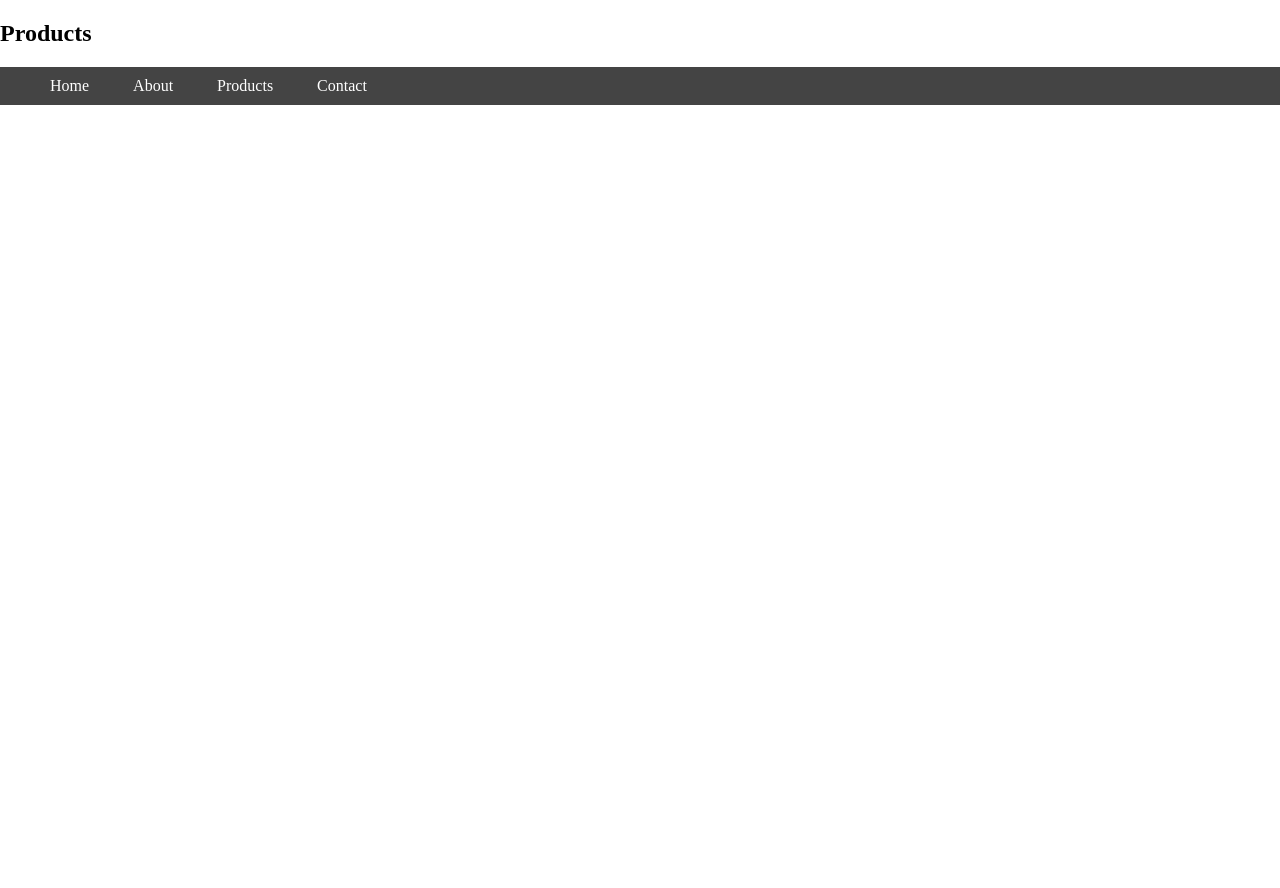
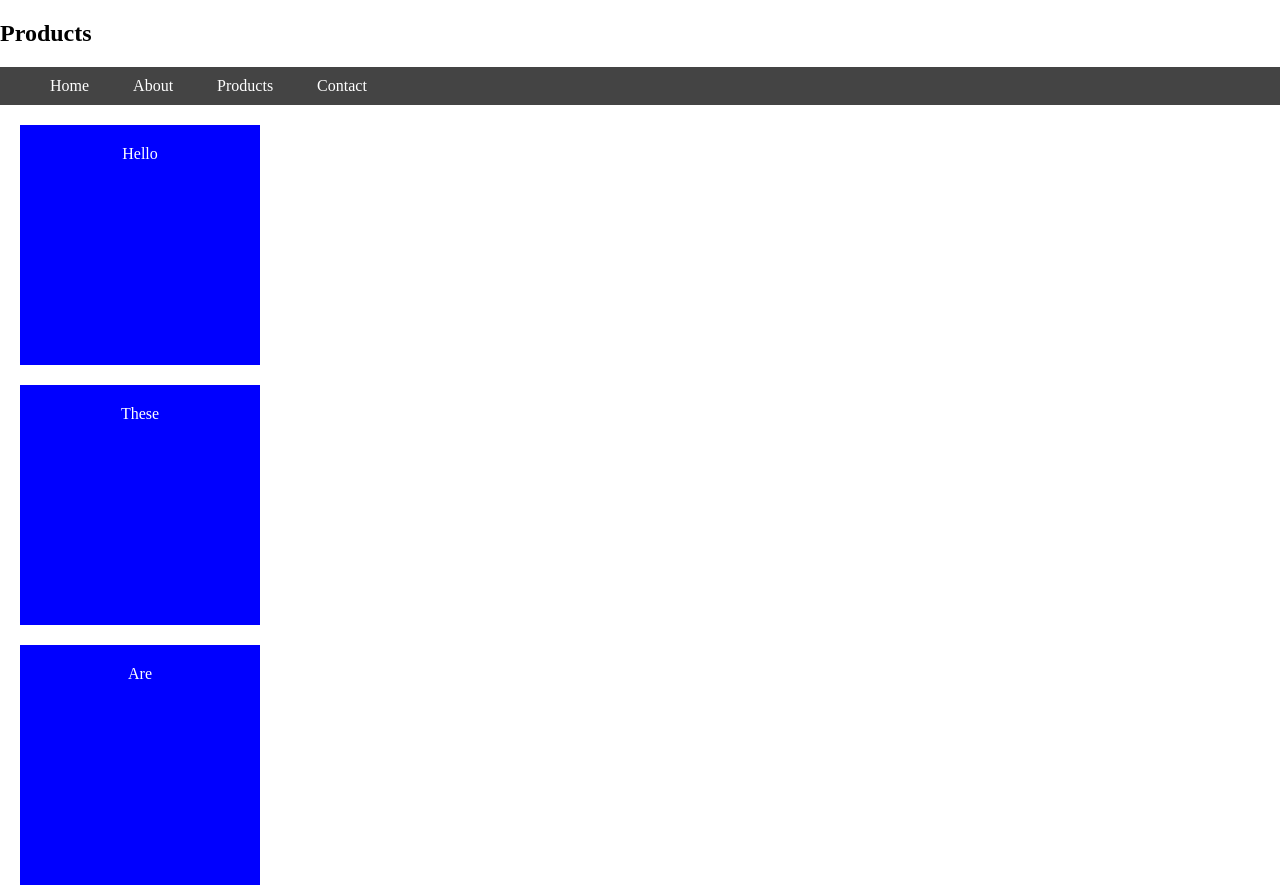
Before and after one commit to abislam/31200cssReview, a plain HTML site: page products.html in a window 1280 px wide. Shown: the top 888 px of the page. Before the commit the page ends 800 px from the top, so only its background shows below. Drawn offline with Linux system fonts and the light colour scheme.

Commit message:
products page completed

```diff
--- a/css/styles.css
+++ b/css/styles.css
@@ -34,3 +34,13 @@ body{
 	margin: 0px;
 	padding: 0px;
 }
+
+.box{
+	width: 200px;
+	height: 200px;
+	background-color: blue;
+	padding: 20px;
+	text-align: center;
+	color: white;
+	margin: 20px;
+}
--- a/products.html
+++ b/products.html
@@ -16,6 +16,11 @@
 			</ul>
 		</div>
 
+		<div class="box"><div class="textDesign">Hello</div></div>
+		<div class="box"><div class="textDesign">These</div></div>
+		<div class="box"><div class="textDesign">Are</div></div>
+		<div class="box"><div class="textDesign">Boxes</div></div>
+
 
 
 	</body>
```
